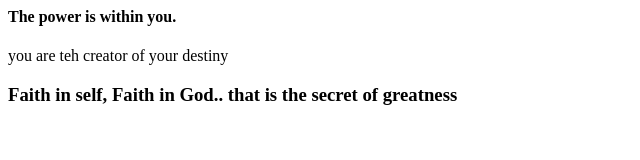
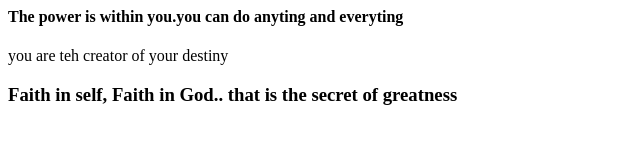
Before and after one commit to nagnoor/firstgitrepo, a plain HTML site: page index.html in a window 1280 px wide. Shown: the whole page, without its empty margins (0-640 px from the left). Drawn offline with Linux system fonts and the light colour scheme.

Commit message:
Revert "update quote 1"
This reverts commit 47b2d95ec49b5723a2120eb97319d533d2a5d731.

```diff
--- a/index.html
+++ b/index.html
@@ -2,7 +2,7 @@
 	<head>
 	</head>
 	<body>
-		<h4>The power is within you.</h4
+		<h4>The power is within you.you can do anyting and everyting </h4
 		<h2>you are teh creator of your destiny</h2>
 		<h3>Faith in self, Faith in God.. that is the secret of greatness</h3>
 	</body>
```
